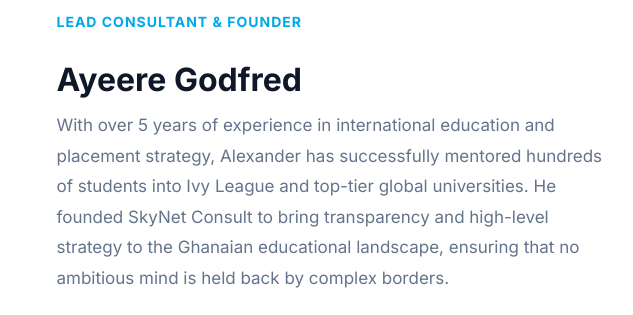
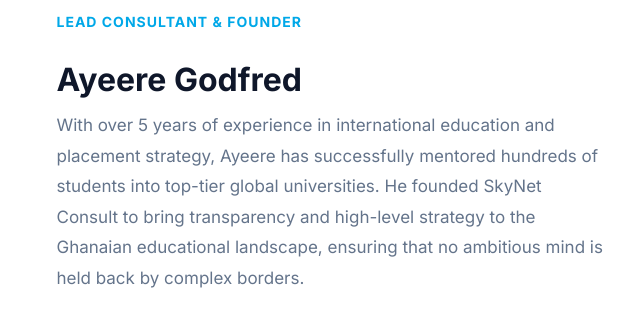
Before and after one commit to sky234face/skynet-consult, a plain HTML site: page about.html in a window 1280 px wide. Shown: the part 972-1287 px from the top of the page, 522-1155 px from the left. Drawn offline with Linux system fonts and the light colour scheme.

Commit message:
Update about.html

```diff
--- a/about.html
+++ b/about.html
@@ -169,7 +169,7 @@
                 <span class="lead-title">Lead Consultant & Founder</span>
                 <h3 class="lead-name">Ayeere Godfred</h3>
                 <p class="lead-bio">
-                    With over 5 years of experience in international education and placement strategy, Alexander has successfully mentored hundreds of students into Ivy League and top-tier global universities.
+                    With over 5 years of experience in international education and placement strategy, Ayeere has successfully mentored hundreds of students into top-tier global universities.
                     He founded SkyNet Consult to bring transparency and high-level strategy to the Ghanaian educational landscape, ensuring that no ambitious mind is held back by complex borders.
                 </p>
                 <div class="lead-credentials">
```
